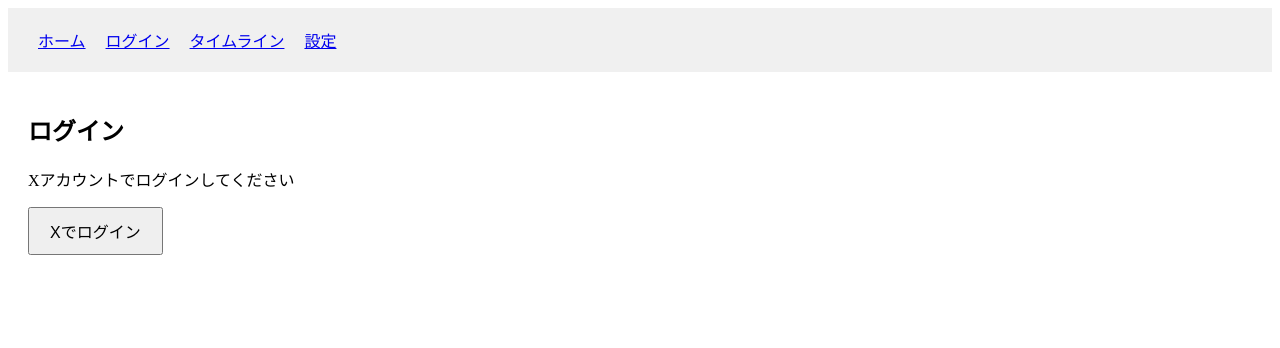
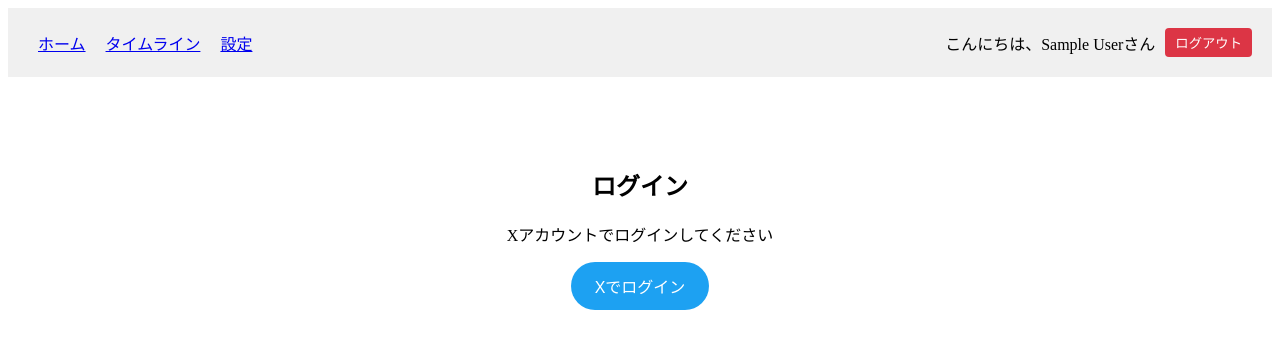
Before and after one commit to macinjoke/view4u, a React (Vite) app: page /login in a window 1280 px wide. Shown: the top 348 px of the page. Built offline with nearby package versions, Linux system fonts and the light colour scheme; no server answers; sample sign-in values are in the browser's storage.

Commit message:
Firebase と Twitter OAuth を使って認証システムを導入

```diff
--- a/src/components/Layout.tsx
+++ b/src/components/Layout.tsx
@@ -1,21 +1,69 @@
 import { Link, Outlet } from 'react-router-dom'
+import { useAuth } from '../hooks/useAuth'
 
 function Layout() {
+  const { user, signOut } = useAuth()
+
+  const handleSignOut = async () => {
+    try {
+      await signOut()
+    } catch (error) {
+      console.error('ログアウトに失敗しました:', error)
+    }
+  }
+
   return (
     <div className="App">
-      <nav style={{ padding: '20px', backgroundColor: '#f0f0f0' }}>
+      <nav
+        style={{
+          padding: '20px',
+          backgroundColor: '#f0f0f0',
+          display: 'flex',
+          justifyContent: 'space-between',
+          alignItems: 'center',
+        }}
+      >
+        <div>
           <Link to="/" style={{ margin: '0 10px' }}>
             ホーム
           </Link>
-        <Link to="/login" style={{ margin: '0 10px' }}>
-          ログイン
-        </Link>
+          {user && (
+            <>
               <Link to="/timeline" style={{ margin: '0 10px' }}>
                 タイムライン
               </Link>
               <Link to="/settings" style={{ margin: '0 10px' }}>
                 設定
               </Link>
+            </>
+          )}
+        </div>
+
+        <div>
+          {user ? (
+            <div style={{ display: 'flex', alignItems: 'center', gap: '10px' }}>
+              <span>こんにちは、{user.displayName || 'ユーザー'}さん</span>
+              <button
+                type="button"
+                onClick={handleSignOut}
+                style={{
+                  padding: '5px 10px',
+                  backgroundColor: '#dc3545',
+                  color: 'white',
+                  border: 'none',
+                  borderRadius: '4px',
+                  cursor: 'pointer',
+                }}
+              >
+                ログアウト
+              </button>
+            </div>
+          ) : (
+            <Link to="/login" style={{ margin: '0 10px' }}>
+              ログイン
+            </Link>
+          )}
+        </div>
       </nav>
 
       <Outlet />
--- /dev/null
+++ b/src/components/ProtectedRoute.tsx
@@ -0,0 +1,34 @@
+import type { ReactNode } from 'react'
+import { Navigate } from 'react-router-dom'
+import { useAuth } from '../hooks/useAuth'
+
+interface ProtectedRouteProps {
+  children: ReactNode
+}
+
+const ProtectedRoute = ({ children }: ProtectedRouteProps) => {
+  const { user, loading } = useAuth()
+
+  if (loading) {
+    return (
+      <div
+        style={{
+          display: 'flex',
+          justifyContent: 'center',
+          alignItems: 'center',
+          height: '100vh',
+        }}
+      >
+        <div>読み込み中...</div>
+      </div>
+    )
+  }
+
+  if (!user) {
+    return <Navigate to="/login" replace />
+  }
+
+  return <>{children}</>
+}
+
+export default ProtectedRoute
--- a/src/components/pages/Login.tsx
+++ b/src/components/pages/Login.tsx
@@ -1,10 +1,45 @@
+import { useState } from 'react'
+import { useNavigate } from 'react-router-dom'
+import { useAuth } from '../../hooks/useAuth'
+
 function Login() {
+  const [isLoading, setIsLoading] = useState(false)
+  const { signInWithTwitter } = useAuth()
+  const navigate = useNavigate()
+
+  const handleTwitterLogin = async () => {
+    setIsLoading(true)
+    try {
+      await signInWithTwitter()
+      navigate('/')
+    } catch (error) {
+      console.error('ログインに失敗しました:', error)
+      alert('ログインに失敗しました。もう一度お試しください。')
+    } finally {
+      setIsLoading(false)
+    }
+  }
+
   return (
-    <div style={{ padding: '20px' }}>
+    <div style={{ padding: '20px', textAlign: 'center', maxWidth: '400px', margin: '50px auto' }}>
       <h2>ログイン</h2>
       <p>Xアカウントでログインしてください</p>
-      <button type="button" style={{ padding: '10px 20px', fontSize: '16px' }}>
-        Xでログイン
+      <button
+        type="button"
+        onClick={handleTwitterLogin}
+        disabled={isLoading}
+        style={{
+          padding: '12px 24px',
+          fontSize: '16px',
+          backgroundColor: '#1DA1F2',
+          color: 'white',
+          border: 'none',
+          borderRadius: '25px',
+          cursor: isLoading ? 'not-allowed' : 'pointer',
+          opacity: isLoading ? 0.6 : 1,
+        }}
+      >
+        {isLoading ? 'ログイン中...' : 'Xでログイン'}
       </button>
     </div>
   )
--- a/src/firebase.ts
+++ b/src/firebase.ts
@@ -2,6 +2,8 @@
 
 import { getAnalytics } from 'firebase/analytics'
 import { initializeApp } from 'firebase/app'
+import { getAuth } from 'firebase/auth'
+import { getFirestore } from 'firebase/firestore'
 
 // TODO: Add SDKs for Firebase products that you want to use
 // https://firebase.google.com/docs/web/setup#available-libraries
@@ -21,3 +23,7 @@ const firebaseConfig = {
 // Initialize Firebase
 const app = initializeApp(firebaseConfig)
 const _analytics = getAnalytics(app)
+
+// Initialize Firebase Auth and Firestore
+export const auth = getAuth(app)
+export const db = getFirestore(app)
--- /dev/null
+++ b/src/hooks/useAuth.ts
@@ -0,0 +1,50 @@
+import {
+  onAuthStateChanged,
+  signInWithPopup,
+  signOut,
+  TwitterAuthProvider,
+  type User,
+} from 'firebase/auth'
+import { useEffect, useState } from 'react'
+import { auth } from '../firebase'
+
+export const useAuth = () => {
+  const [user, setUser] = useState<User | null>(null)
+  const [loading, setLoading] = useState(true)
+
+  useEffect(() => {
+    const unsubscribe = onAuthStateChanged(auth, (user) => {
+      setUser(user)
+      setLoading(false)
+    })
+
+    return unsubscribe
+  }, [])
+
+  const signInWithTwitter = async () => {
+    try {
+      const provider = new TwitterAuthProvider()
+      const result = await signInWithPopup(auth, provider)
+      return result.user
+    } catch (error) {
+      console.error('Twitter認証エラー:', error)
+      throw error
+    }
+  }
+
+  const signOutUser = async () => {
+    try {
+      await signOut(auth)
+    } catch (error) {
+      console.error('サインアウトエラー:', error)
+      throw error
+    }
+  }
+
+  return {
+    user,
+    loading,
+    signInWithTwitter,
+    signOut: signOutUser,
+  }
+}
--- a/src/router.tsx
+++ b/src/router.tsx
@@ -1,5 +1,6 @@
 import { createBrowserRouter } from 'react-router-dom'
 import Layout from './components/Layout'
+import ProtectedRoute from './components/ProtectedRoute'
 import ErrorPage from './components/pages/ErrorPage'
 import Home from './components/pages/Home'
 import Login from './components/pages/Login'
@@ -14,7 +15,11 @@ export const router = createBrowserRouter([
     children: [
       {
         index: true,
-        element: <Home />,
+        element: (
+          <ProtectedRoute>
+            <Home />
+          </ProtectedRoute>
+        ),
       },
       {
         path: 'login',
@@ -22,11 +27,19 @@ export const router = createBrowserRouter([
       },
       {
         path: 'timeline',
-        element: <Timeline />,
+        element: (
+          <ProtectedRoute>
+            <Timeline />
+          </ProtectedRoute>
+        ),
       },
       {
         path: 'settings',
-        element: <Settings />,
+        element: (
+          <ProtectedRoute>
+            <Settings />
+          </ProtectedRoute>
+        ),
       },
     ],
   },
```
Also changed, not shown: 2 other files (tests, documents, lock files or other folders). Lines whose indentation alone changed are shown as unchanged.
